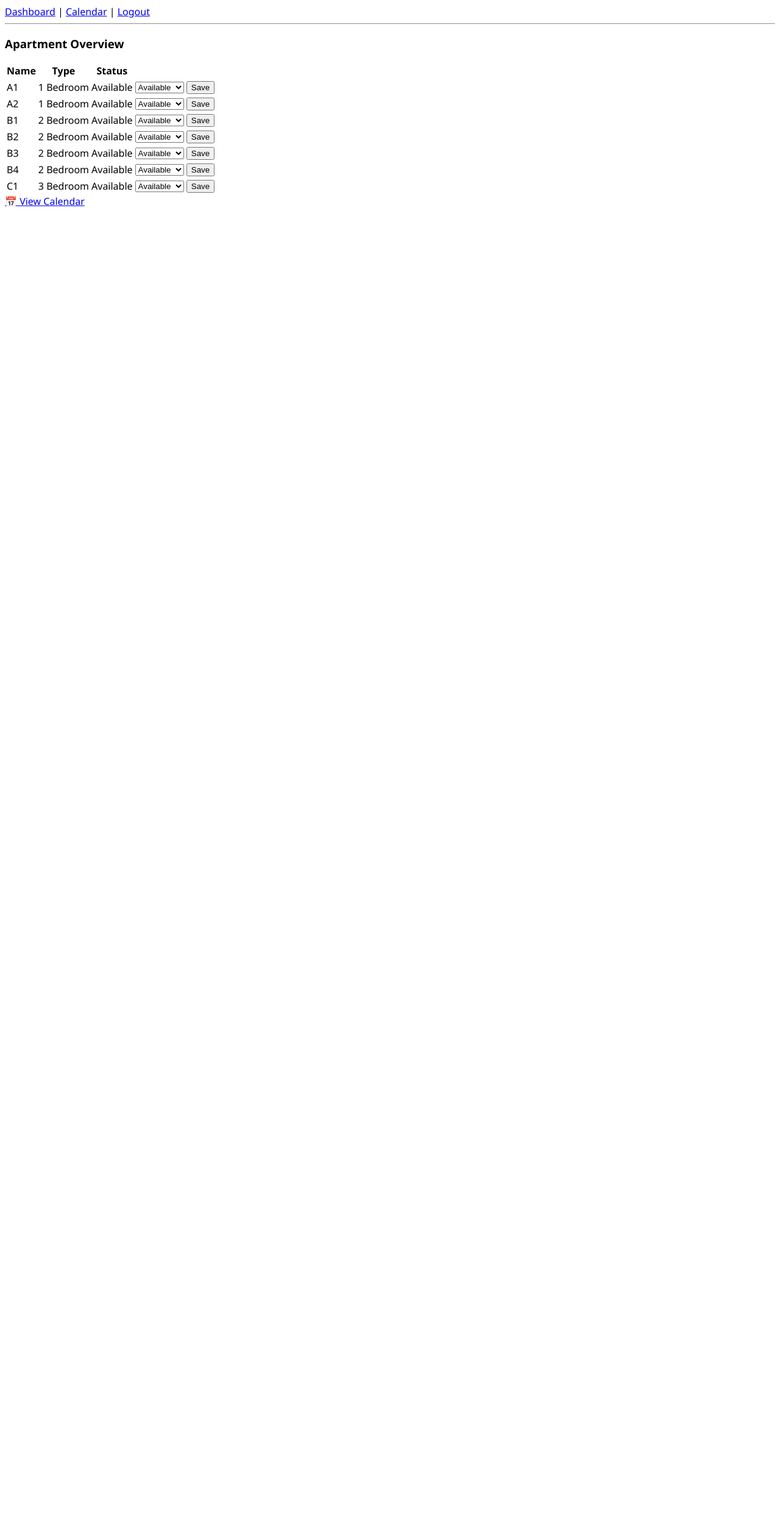
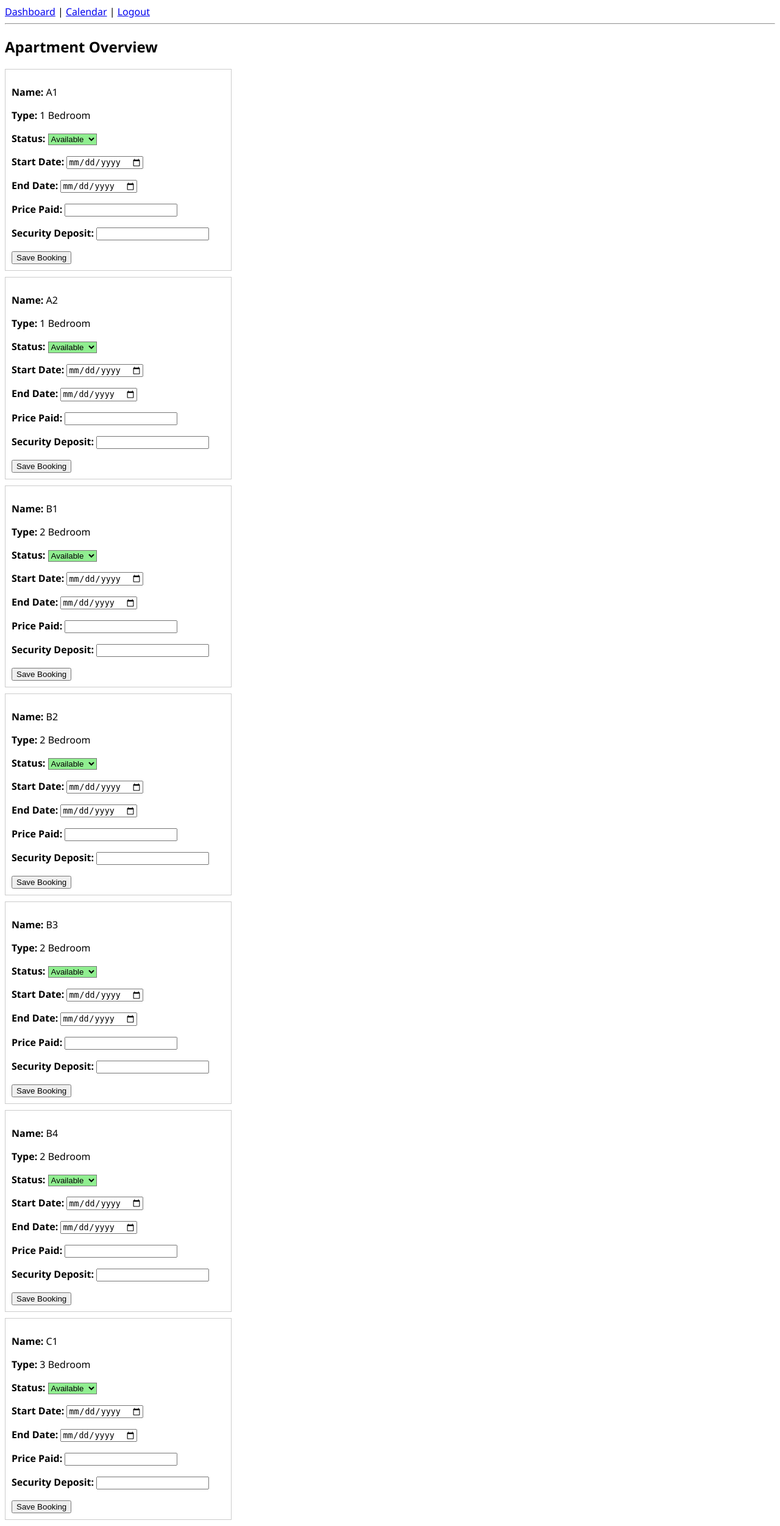
Before and after one commit to A-B1SHEMA/SHEMAPRT, a Flask app: page / in a window 1280 px wide. Shown: the whole page at 61% size. Before the commit the page ends 338 px from the top, so only its background shows below. Run offline with Flask 3, Linux system fonts and the light colour scheme; the visitor is signed in with stand-in values (Sample User, id 1).

Commit message:
Update dashboard to include booking forms for apartments
Refactor apartment overview to use forms for booking and status updates.

```diff
--- a/templates/dashboard.html
+++ b/templates/dashboard.html
@@ -1,48 +1,33 @@
 {% extends "layout.html" %}
 {% block content %}
+<h2>Apartment Overview</h2>
 
-<h3 class="mb-4">Apartment Overview</h3>
+{% for apt in apartments %}
+<div style="border:1px solid #ccc; padding:10px; margin-bottom:10px; width:350px;">
+    <form method="POST" action="{{ url_for('update_booking') }}">
+        <p><strong>Name:</strong> {{ apt.name }}</p>
+        <p><strong>Type:</strong> {{ apt.type }}</p>
 
-<table class="table table-bordered table-striped">
-    <thead class="table-dark">
-        <tr>
-            <th>Name</th>
-            <th>Type</th>
-            <th>Status</th>
-            <th width="200"></th>
-        </tr>
-    </thead>
+        <p>
+          <strong>Status:</strong>
+          <select name="status" style="background-color:
+            {% if apt.status=='Available' %}lightgreen
+            {% elif apt.status=='Reserved' %}lightcoral
+            {% else %}orange{% endif %};">
+            <option value="Available" {% if apt.status=="Available" %}selected{% endif %}>Available</option>
+            <option value="Reserved" {% if apt.status=="Reserved" %}selected{% endif %}>Reserved</option>
+            <option value="On Hold" {% if apt.status=="On Hold" %}selected{% endif %}>On Hold</option>
+          </select>
+        </p>
 
-    <tbody>
-    {% for apt in apartments %}
-        <tr>
-            <td>{{ apt.name }}</td>
-            <td>{{ apt.type }}</td>
-            <td>
-                <span class="badge
-                    {% if apt.status=='Available' %} bg-success
-                    {% elif apt.status=='Reserved' %} bg-danger
-                    {% else %} bg-warning text-dark
-                    {% endif %}">
-                    {{ apt.status }}
-                </span>
-            </td>
-            <td>
-                <form method="POST" action="/update" class="d-flex">
-                    <input type="hidden" name="id" value="{{ apt.id }}">
-                    <select name="status" class="form-select me-2">
-                        <option>Available</option>
-                        <option>Reserved</option>
-                        <option>On Hold</option>
-                    </select>
-                    <button class="btn btn-sm btn-primary">Save</button>
-                </form>
-            </td>
-        </tr>
-    {% endfor %}
-    </tbody>
-</table>
+        <p><strong>Start Date:</strong> <input type="date" name="start_date" required></p>
+        <p><strong>End Date:</strong> <input type="date" name="end_date" required></p>
+        <p><strong>Price Paid:</strong> <input type="number" name="price" min="0" required></p>
+        <p><strong>Security Deposit:</strong> <input type="number" name="deposit" min="0" required></p>
 
-<a href="/calendar" class="btn btn-secondary mt-3">📅 View Calendar</a>
-
+        <input type="hidden" name="apt_id" value="{{ apt.id }}">
+        <button type="submit">Save Booking</button>
+    </form>
+</div>
+{% endfor %}
 {% endblock %}
```
